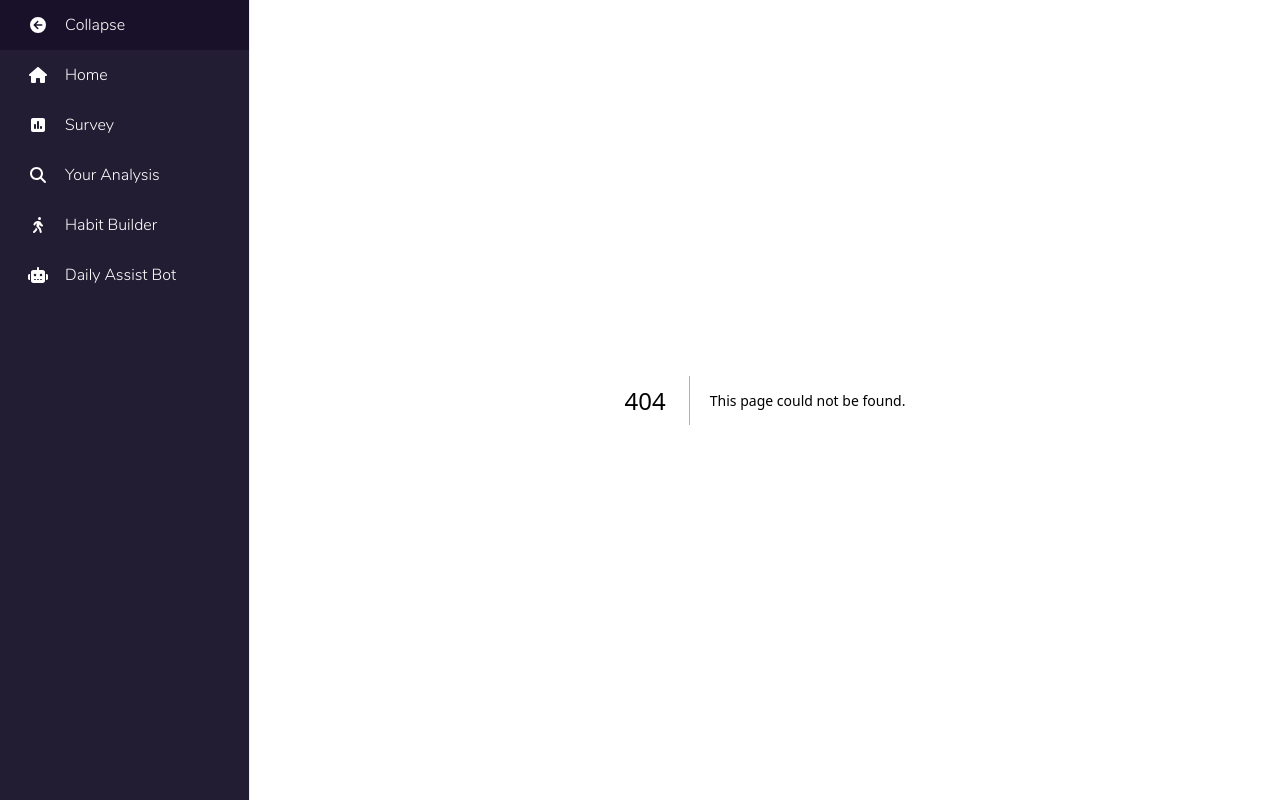
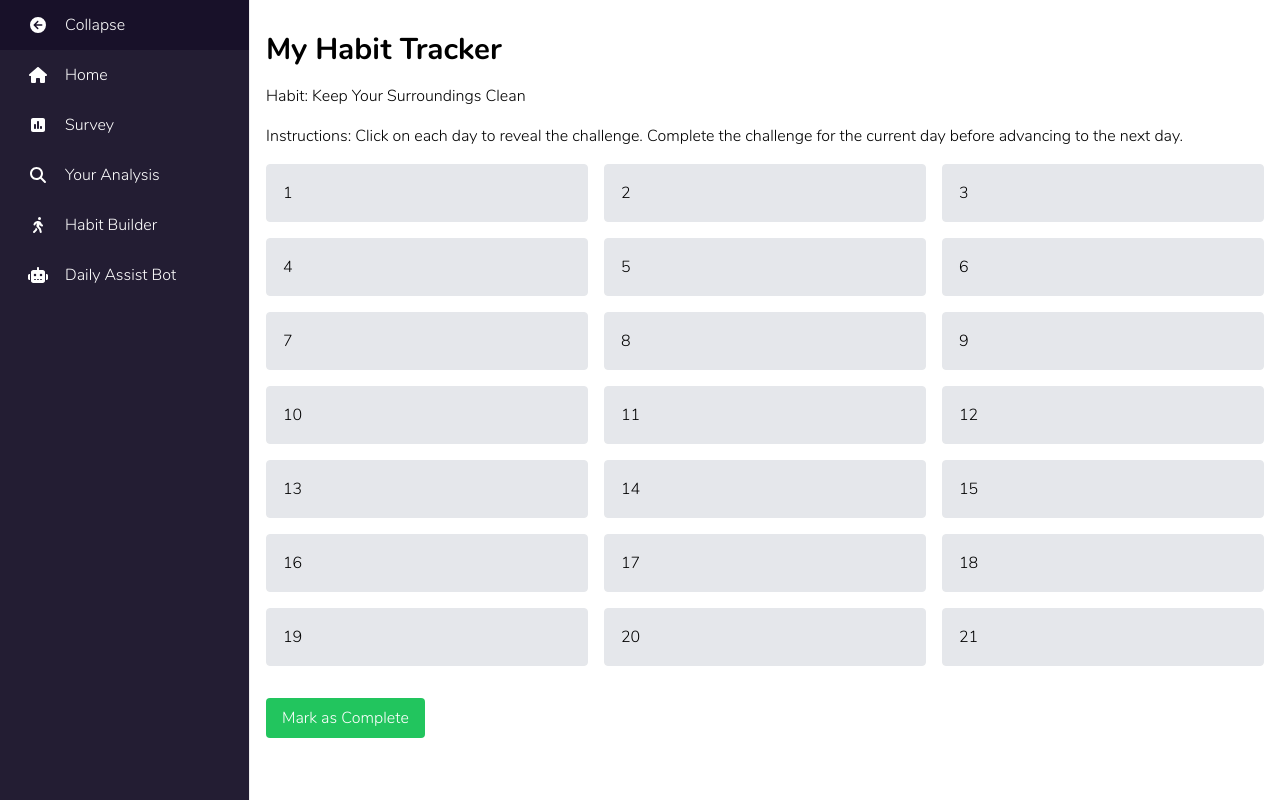
Before and after one commit to RijulTP/dailyassist, a Next.js app: page /HabitPage in a window 1280 px wide. Before the commit this address had no page. Shown: the top 800 px of the page. Built offline with nearby package versions, Linux system fonts and the light colour scheme.

Commit message:
Added Habit page

```diff
--- a/src/pages/HabitBuilder.js
+++ b/src/pages/HabitBuilder.js
@@ -41,7 +41,7 @@ const HabitBuildingPage = () => {
       <div className="grid grid-cols-2 md:grid-cols-3 lg:grid-cols-4 gap-4">
         {habits.map((habit, index) => (
           <Link
-            href={`habit/${index + 1}`}
+            href={`HabitPage`}
             key={index}
             className="transition duration-300 ease-in-out transform hover:scale-110"
           >
--- /dev/null
+++ b/src/pages/HabitPage.js
@@ -0,0 +1,99 @@
+import React, { useState } from "react"
+import { FontAwesomeIcon } from "@fortawesome/react-fontawesome"
+import { faCheck, faClock } from "@fortawesome/free-solid-svg-icons"
+
+const challenges = {
+  1: "Make your bed",
+  2: "Clean your wardrobe",
+  // Add more challenges here for each day
+}
+
+const HabitPage = () => {
+  const [selectedDay, setSelectedDay] = useState(null)
+  const [currentDay, setCurrentDay] = useState(1)
+  const [completedDays, setCompletedDays] = useState([])
+
+  const handleBoxClick = (index) => {
+    if (index < currentDay - 1) {
+      setSelectedDay(index)
+    } else if (index === currentDay - 1) {
+      setSelectedDay(index)
+    }
+  }
+
+  const markAsComplete = () => {
+    setCompletedDays([...completedDays, currentDay])
+    setCurrentDay((prevDay) => prevDay + 1)
+  }
+
+  const isDayCompleted = (index) => {
+    return completedDays.includes(index + 1)
+  }
+
+  return (
+    <div className="container mx-auto mt-8 px-4">
+      <h1 className="text-3xl font-semibold mb-4">My Habit Tracker</h1>
+      <p className="mb-4">Habit: Keep Your Surroundings Clean</p>
+      <p className="mb-4">
+        Instructions: Click on each day to reveal the challenge. Complete the
+        challenge for the current day before advancing to the next day.
+      </p>
+      <div className="grid grid-cols-1 sm:grid-cols-3 gap-4">
+        {Array.from({ length: 21 }, (_, index) => (
+          <div
+            key={index}
+            className={`p-4 border rounded cursor-pointer relative ${
+              selectedDay === index && index < currentDay - 1
+                ? "bg-blue-200"
+                : selectedDay === index && index === currentDay - 1
+                ? "bg-green-200"
+                : isDayCompleted(index)
+                ? "bg-green-200"
+                : "bg-gray-200"
+            }`}
+            onClick={() => handleBoxClick(index)}
+          >
+            <div className="flex justify-between">
+              <span>{index + 1}</span>
+              {selectedDay === index && !isDayCompleted(index) && (
+                <FontAwesomeIcon icon={faClock} className="text-green-500" />
+              )}
+              {isDayCompleted(index) && (
+                <FontAwesomeIcon icon={faCheck} className="text-green-500" />
+              )}
+            </div>
+          </div>
+        ))}
+      </div>
+      <div className="mt-8">
+        {selectedDay !== null && (
+          <div className="bg-white shadow-md rounded-md p-4">
+            <h2 className="text-lg font-semibold mb-2">
+              Challenge for Day {selectedDay + 1}
+            </h2>
+            <p>{challenges[selectedDay + 1]}</p>
+          </div>
+        )}
+      </div>
+      {
+        <div className="mt-4">
+          <button
+            className={`py-2 text-white px-4 rounded ${
+              isDayCompleted(selectedDay)
+                ? "bg-green-700"
+                : "bg-green-500 hover:bg-green-600"
+            }`}
+            onClick={markAsComplete}
+            disabled={isDayCompleted(selectedDay)}
+          >
+            {isDayCompleted(selectedDay)
+              ? "Challenge Completed"
+              : "Mark as Complete"}
+          </button>
+        </div>
+      }
+    </div>
+  )
+}
+
+export default HabitPage
```
